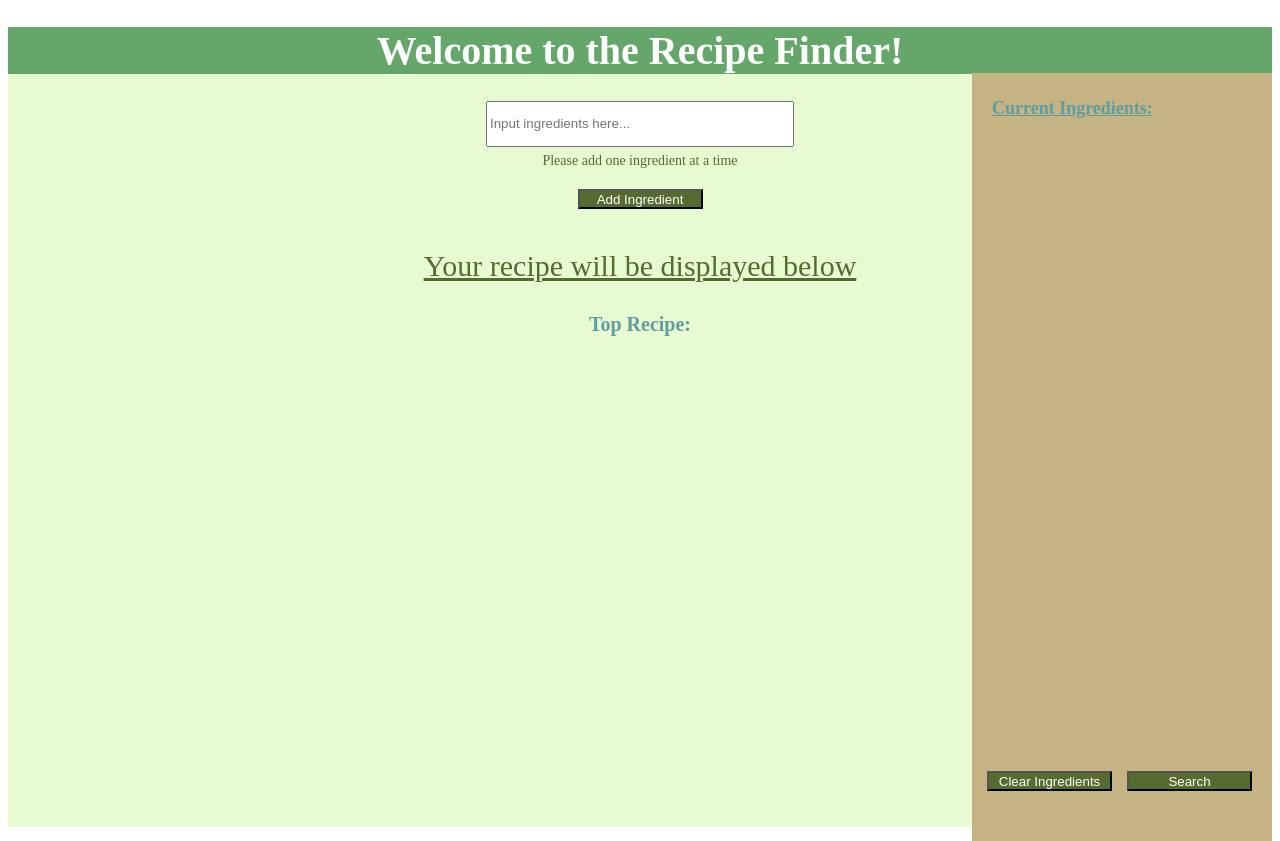
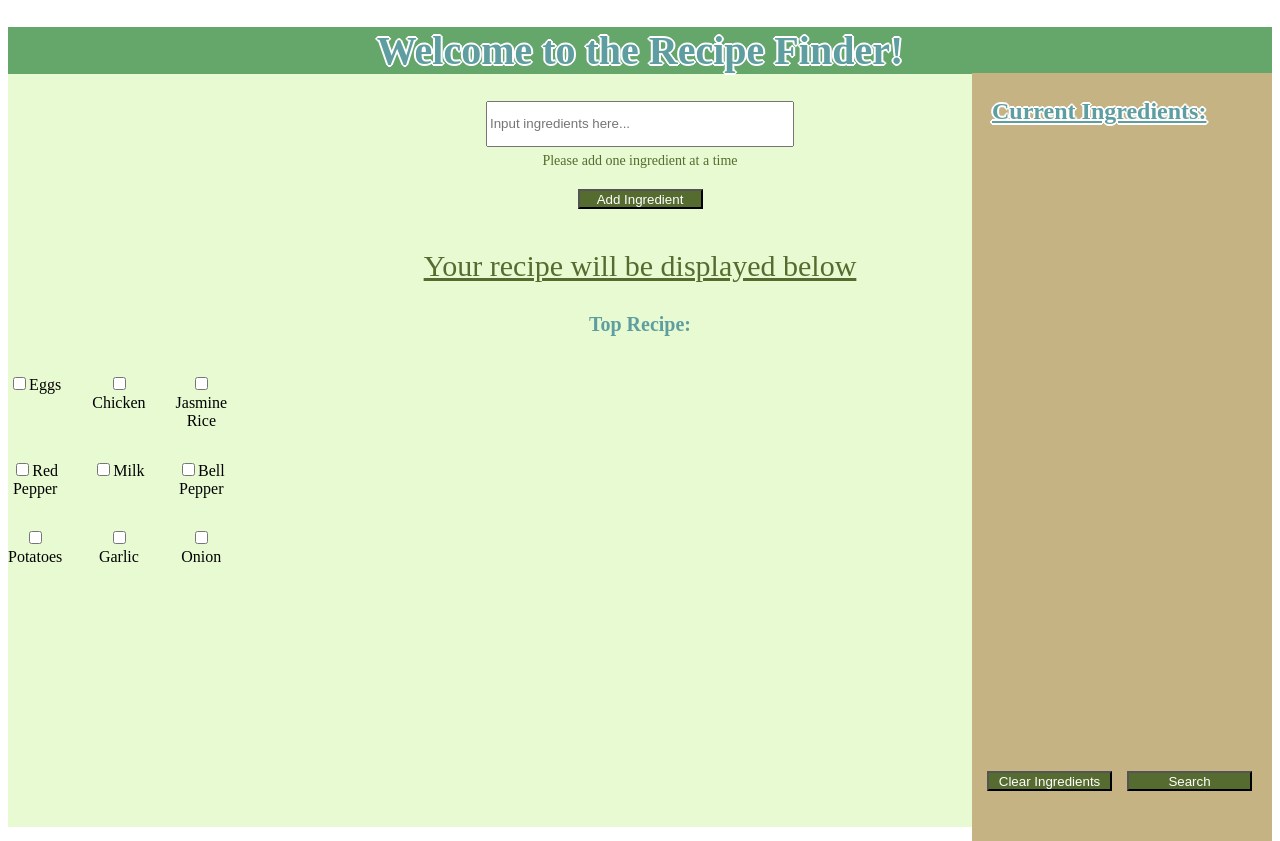
Before and after one commit to SoulaiVang/Recipify, a React (Create React App) app: page / in a window 1280 px wide. Built offline with nearby package versions, Linux system fonts and the light colour scheme.

Commit message:
saving progress

```diff
--- a/src/App.css
+++ b/src/IngredientPage.css
@@ -10,7 +10,9 @@
 .App-header {
   align-items: center;
   font-size: 20px;
-  color: white;
+  color:cadetblue;
+  text-shadow: 2px 0 #fff, -2px 0 #fff, 0 2px #fff, 0 -2px #fff,
+             1px 1px #fff, -1px -1px #fff, 1px -1px #fff, -1px 1px #fff;
   background-color: #65A76B;
   font-family: 'Times New Roman';
 }
@@ -20,6 +22,7 @@
   flex-direction: row;
   align-items: center;
   justify-content: center; */
+  min-height: 100vh;
   font-size: 30px;
   color:darkolivegreen;
   font-family: 'Times New Roman';
@@ -52,6 +55,7 @@
   display: flex;
   flex-direction: row;
   align-items: center;
+  border: 2px solid #04AA6D; /* Green */
 }
 
 /*Recipe display*/
@@ -80,16 +84,18 @@
 }
 .current-ingredients-label{
   color:cadetblue;
-  font-size: 18px;
+  font-size: 24px;
   font-weight: bold;
   position: absolute;
   text-decoration: underline;
   margin-top: 25px;
   margin-left: 20px;
+  text-shadow: 2px 0 #fff, -2px 0 #fff, 0 2px #fff, 0 -2px #fff,
+             1px 1px #fff, -1px -1px #fff, 1px -1px #fff, -1px 1px #fff;
 }
 .ingredient-list{
   color:cadetblue;
-  font-size: 18px;
+  font-size: 20px;
   font-weight: bold;
   position: absolute;
   margin-top: 55px;
@@ -113,3 +119,12 @@
   bottom: 50px;
   right: 20px;
 }
+
+/*Check boxes*/
+form {
+  width: 100px;
+  display: grid;
+  grid-gap: 30px;
+  grid-template-columns: 1fr 1fr 1fr;
+
+}
--- a/src/App.js
+++ b/src/IngredientPage.js
@@ -1,5 +1,5 @@
 import React, { useEffect, useState } from 'react';
-import './App.css';
+import './IngredientPage.css';
 import axios from 'axios';
 
 function App() {
@@ -110,6 +110,38 @@ function App() {
       </p>
       <img className="recipePicture" src={currentRecipePicture}>
       </img>
+
+      <form>
+        <label>
+          <input type="checkbox" value=""/>
+          Eggs
+        </label>
+        <label>
+          <input type="checkbox" value=""/>Chicken
+        </label>
+        <label>
+          <input type="checkbox" value=""/>Jasmine Rice
+        </label>
+        <label>
+          <input type="checkbox" value=""/>Red Pepper
+        </label>
+        <label>
+          <input type="checkbox" value=""/>Milk
+        </label>
+        <label>
+          <input type="checkbox" value=""/>Bell Pepper
+        </label>
+        <label>
+          <input type="checkbox" value=""/>Potatoes
+        </label>
+        <label>
+          <input type="checkbox" value=""/>
+          Garlic
+        </label>
+        <label>
+          <input type="checkbox" value=""/>Onion
+        </label>
+      </form>
     </div>
   );
 }
--- /dev/null
+++ b/src/RecipesPage.js
@@ -0,0 +1 @@
+import React, { useEffect, useState } from 'react';
--- a/src/index.js
+++ b/src/index.js
@@ -1,7 +1,7 @@
 import React from 'react';
 import ReactDOM from 'react-dom/client';
 import './index.css';
-import App from './App';
+import App from './IngredientPage';
 import reportWebVitals from './reportWebVitals';
 
 const root = ReactDOM.createRoot(document.getElementById('root'));
```
Also changed, not shown: src/RecipesPage.css (added).
